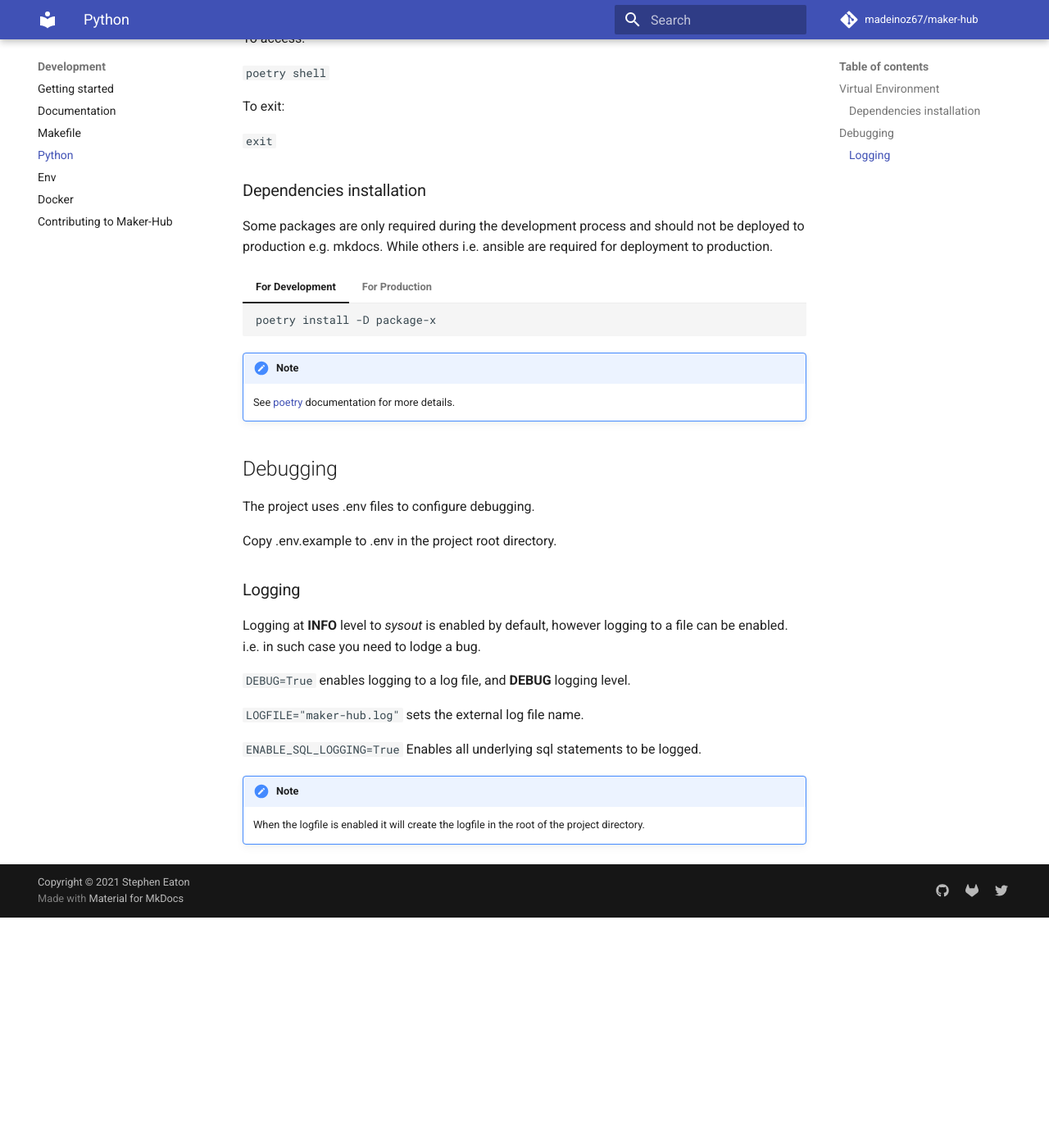
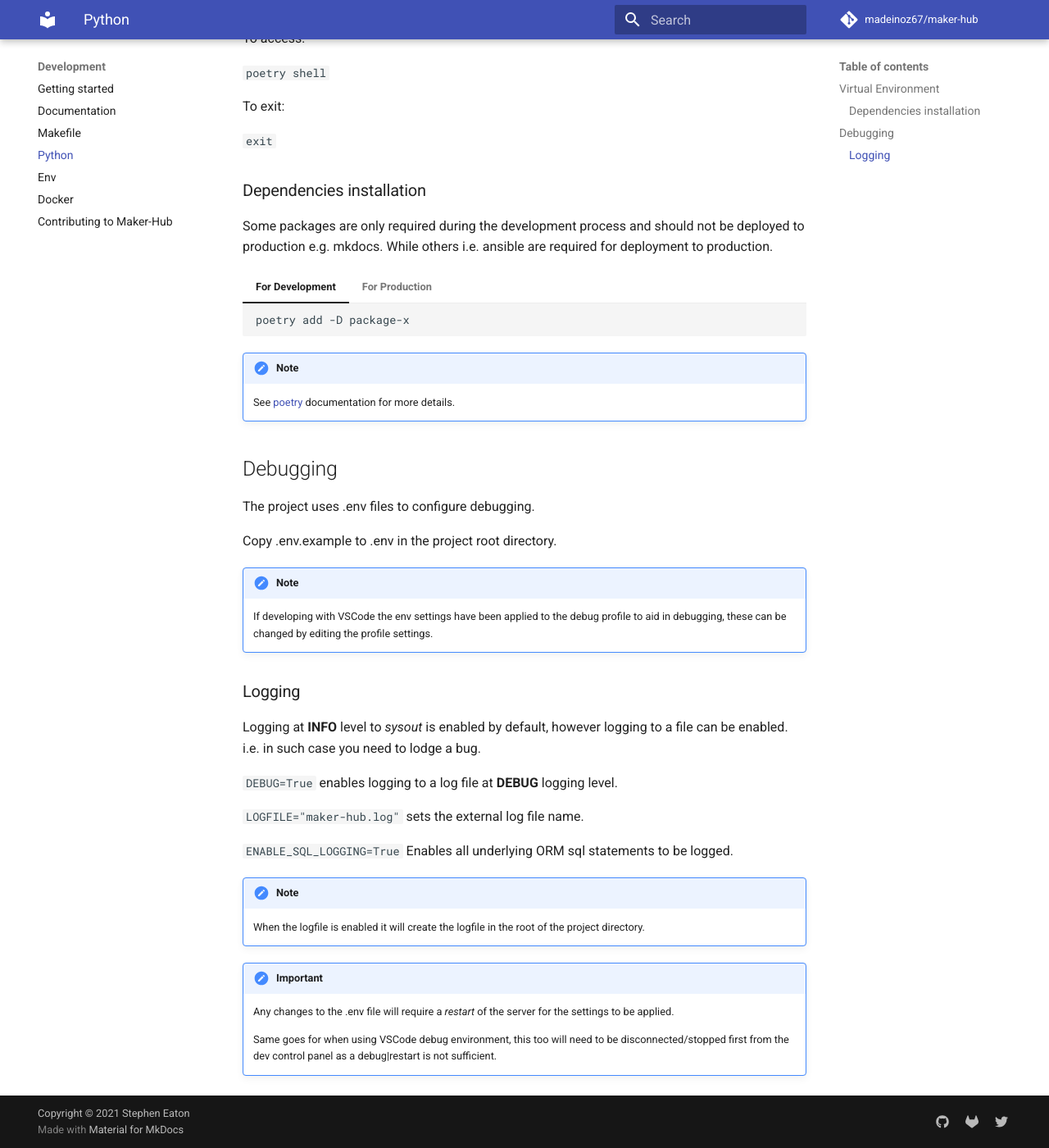
Before and after one commit to madeinoz67/maker-hub, an MkDocs documentation site: the page built from docs/dev/python.md, in a window 1280 px wide and 1400 px high, scrolled down 286 px. Shown: the whole window at 82% size. Built offline with MkDocs 1.6.1 and Material for MkDocs 9.7.7, drawn with Linux system fonts in a browser that asks for light colours; comment, search, counter and statistics services are not loaded; before the commit the page ends 1405 px from its top, so only the background shows below that.

Commit message:
added default vscode debug env settings
updated developer documentaiton around env settings

updated default env settings

`````diff
--- a/docs/dev/python.md
+++ b/docs/dev/python.md
@@ -16,12 +16,12 @@ Some packages are only required during the development process and should not be
 
 === "For Development"
     ````
-    poetry install -D package-x
+    poetry add -D package-x
     ````
 
 === "For Production"
     ````
-    poetry install package-y
+    poetry add package-y
     ````
 
 !!! Note
@@ -33,15 +33,23 @@ The project uses .env files to configure debugging.
 
 Copy .env.example to .env in the project root directory.
 
+!!! Note
+    If developing with VSCode the env settings have been applied to the debug profile to aid in debugging, these can be changed by editing the profile settings.
+
 ### Logging
 
 Logging at **INFO** level to *sysout* is enabled by default, however logging to a file can be enabled. i.e. in such case you need to lodge a bug.
 
-`DEBUG=True` enables logging to a log file, and **DEBUG** logging level.
+`DEBUG=True` enables logging to a log file at **DEBUG** logging level.
 
 `LOGFILE="maker-hub.log"` sets the external log file name.
 
-`ENABLE_SQL_LOGGING=True` Enables all underlying sql statements to be logged.
+`ENABLE_SQL_LOGGING=True` Enables all underlying ORM sql statements to be logged.
 
 !!! Note
     When the logfile is enabled it will create the logfile in the root of the project directory.
+
+!!! Important
+    Any changes to the .env file will require a *restart* of the server for the settings to be applied.
+
+    Same goes for when using VSCode debug environment, this too will need to be disconnected/stopped first from the dev control panel as a debug|restart is not sufficient.
--- a/mkdocs.yml
+++ b/mkdocs.yml
@@ -7,6 +7,9 @@ site_url: https://madeinoz67.github.io/maker-hub/
 # Page Tree
 nav:
   - Home: index.md
+  - User Guide:
+    - ug/getting_started.md
+    - ug/troubleshooting.md
   - Development:
       - dev/getting_started.md
       - dev/documentation.md
@@ -15,9 +18,7 @@ nav:
       - dev/env.md
       - dev/docker.md
       - dev/contributing.md
-  - User Guide:
-    - ug/getting_started.md
-    - ug/troubleshooting.md
+  #- Reference:  # placeholder for API reference documentation
   - Contributors: authors.md
   - Change Log: changelog.md
   - License: license.md
`````
Also changed, not shown: 2 other files.
